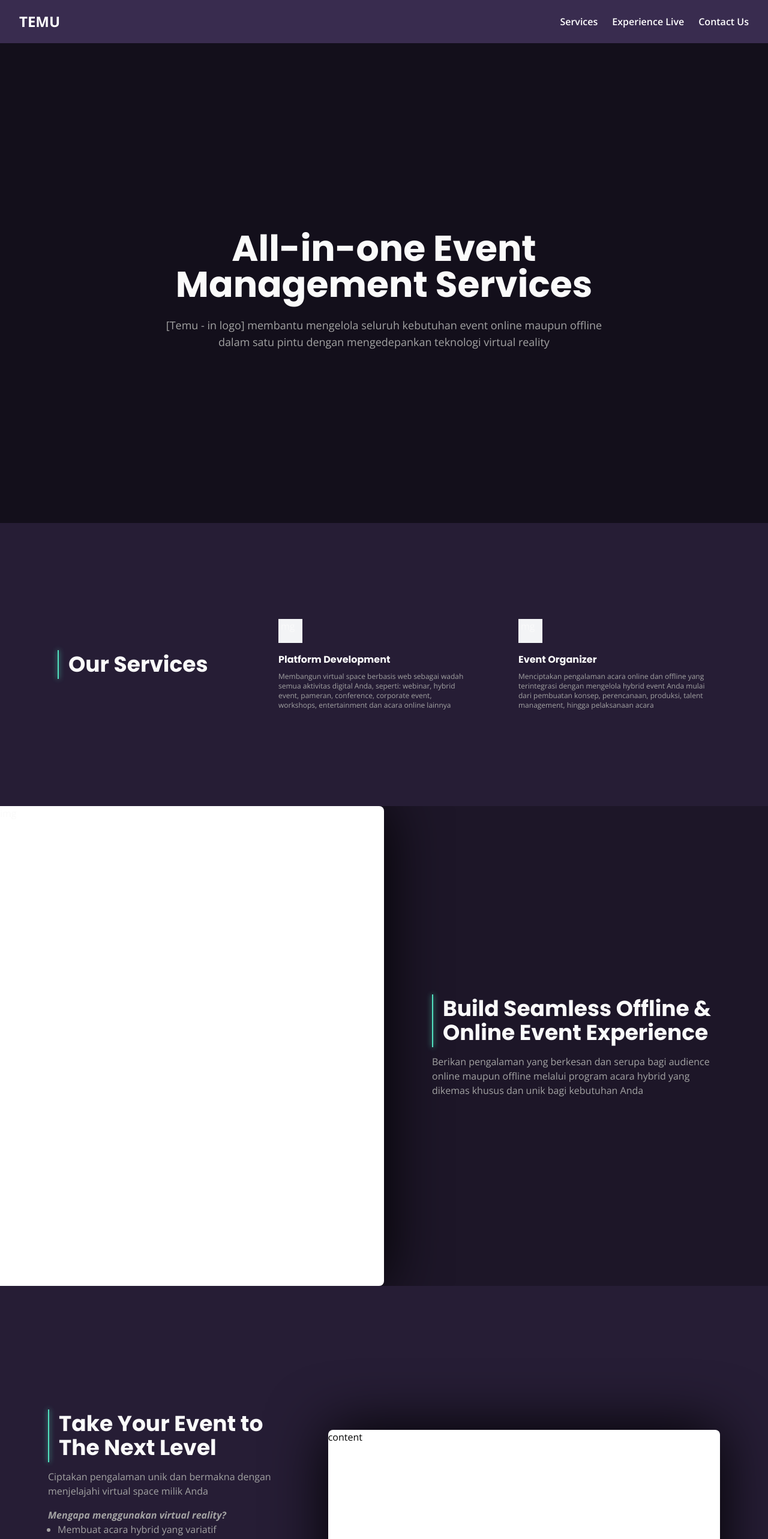
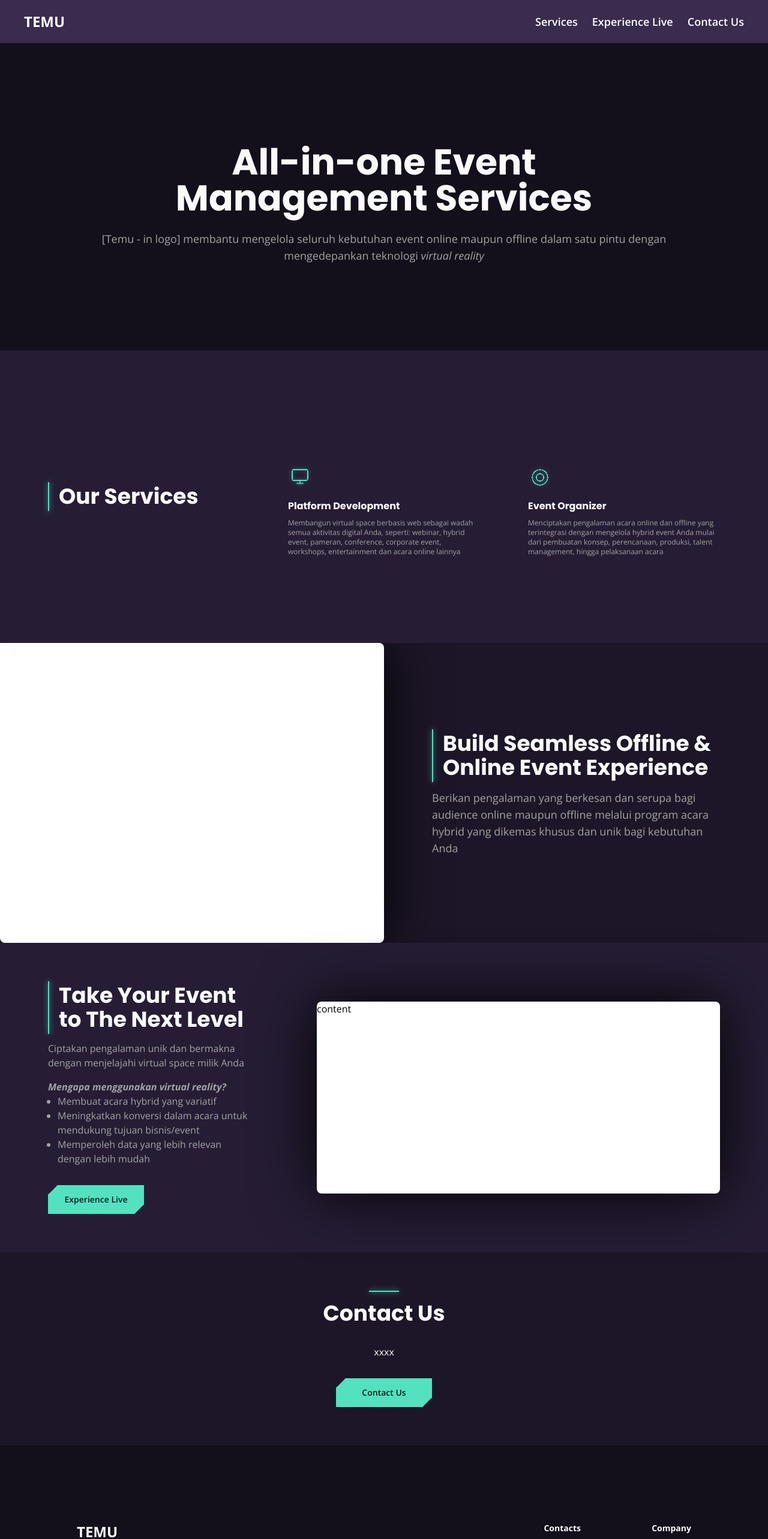
Before and after one commit to Darren-34810/cranium-fe, a React (Create React App) app: page /welcome in a window 1280 px wide. Shown: the top 2566 px of the page at 60% size. Built offline with nearby package versions, Linux system fonts and the light colour scheme.

Commit message:
Responsive Landing Page

```diff
--- a/src/components/Footer.js
+++ b/src/components/Footer.js
@@ -1,13 +1,14 @@
 const Footer = () => {
 
   return (
-    <div className="bg-primary-900 flex justify-between p-32">
+    <div className="bg-primary-900">
+    <div className="max-w-screen-2xl flex flex-col md:flex-row justify-between p-16 sm:p-24 md:p-32 mx-auto">
       <div>
         <h2 className="font-sans font-bold text-2xl">TEMU</h2>
         <p className="text-sm mt-4">© 2022 CRANIUM INDONESIA. ALL RIGHTS RESERVED</p>
         <a href="#" className="inline-block text-sm mt-4 hover:text-secondary-500">Privacy — Terms</a>
       </div>
-      <div className="flex">
+      <div className="flex mt-12 sm:mt-20 md:mt-0">
         <div className="mr-20">
           <p className="text-sm font-bold">Contacts</p>
           <div className="flex flex-col">
@@ -26,6 +27,7 @@ const Footer = () => {
         </div>
       </div>
     </div>
+    </div>
   )
 }
 export default Footer
--- a/src/components/TopNavbar.js
+++ b/src/components/TopNavbar.js
@@ -8,15 +8,16 @@ const TopNavbar = () => {
   }
 
   return (
-    <nav className="flex items-center justify-between flex-wrap bg-primary-500 px-8 py-5 w-full z-10 top-0">
-      <a href="/" className="text-2xl font-bold text-white">
+    <nav className="bg-primary-500">
+      <div className="max-w-screen-2xl flex items-center justify-between flex-wrap px-8 sm:px-10 py-4 sm:py-5 mx-auto z-10 top-0">
+        <a href="/" className="text-xl sm:text-2xl font-bold text-white">
           TEMU
         </a>
 
         <div className="block sm:hidden">
           <button onClick={navToggle}
-          className="flex items-center px-3 py-2 border rounded text-white">
-          <svg className="fill-current h-3 w-3" viewBox="0 0 20 20" xmlns="http://www.w3.org/2000/svg">
+            className="flex items-center text-white">
+            <svg className="fill-current h-5" viewBox="0 0 20 20" xmlns="http://www.w3.org/2000/svg">
               <title>Menu</title>
               <path d="M0 3h20v2H0V3zm0 6h20v2H0V9zm0 6h20v2H0v-2z" />
             </svg>
@@ -29,15 +30,16 @@ const TopNavbar = () => {
           ref={navContentRef}>
           <ul className="sm:flex justify-end flex-1 items-center">
             <li className="ml-0 sm:ml-6 font-semibold">
-            <a href="#services" className="inline-block py-2 sm:py-0 text-white no-underline hover:text-secondary-500 transition">Services</a>
+              <a href="#services" className="inline-block py-2 sm:py-0 text-base md:text-lg text-white no-underline hover:text-secondary-500 transition">Services</a>
             </li>
             <li className="ml-0 sm:ml-6 font-semibold">
-            <a href="#live" className="inline-block py-2 sm:py-0 text-white no-underline hover:text-secondary-500 transition">Experience Live</a>
+              <a href="#live" className="inline-block py-2 sm:py-0 text-base md:text-lg text-white no-underline hover:text-secondary-500 transition">Experience Live</a>
             </li>
             <li className="ml-0 sm:ml-6 font-semibold">
-            <a href="#contact" className="inline-block py-2 sm:py-0 text-white no-underline hover:text-secondary-500 transition">Contact Us</a>
+              <a href="#contact" className="inline-block py-2 sm:py-0 text-base md:text-lg text-white no-underline hover:text-secondary-500 transition">Contact Us</a>
             </li>
           </ul>
+        </div>
       </div>
     </nav>
   )
--- a/src/index.css
+++ b/src/index.css
@@ -98,19 +98,15 @@
     }
 
     .vl {
-        @apply h-auto w-0.5 border-l-2 border-secondary-500 mr-4 shadow-[0_0_8px] shadow-secondary-500;
-    }
-
-    .vl-2 {
-        @apply h-auto w-0.5 border-l-2 border-secondary-500 mr-4 shadow-[0_0_8px] shadow-secondary-500;
+        @apply h-auto w-0.5 border-l-2 border-t-0 border-secondary-500 mr-4 mb-0 shadow-[0_0_8px] shadow-secondary-500;
     }
 
     .hl {
-        @apply w-[50px] h-0.5 border-t-2 border-secondary-500 mb-4 shadow-[0_0_8px] shadow-secondary-500;
+        @apply w-[50px] h-0.5 border-t-2 border-l-0 border-secondary-500 mb-4 mr-0 shadow-[0_0_8px] shadow-secondary-500;
     }
 
     .hl-2 {
-        @apply w-[100px] h-0.5 border-t-2 border-secondary-500 mb-4 shadow-[0_0_8px] shadow-secondary-500;
+        @apply w-[100px] h-0.5 border-t-2 border-l-0 border-secondary-500 mb-4 mr-0 shadow-[0_0_8px] shadow-secondary-500;
     }
 
     .shadow-black {
--- a/src/pages/Welcome.jsx
+++ b/src/pages/Welcome.jsx
@@ -5,70 +5,81 @@ import TopNavbar from "../components/TopNavbar";
 
 const Welcome = () => {
   return (
-    <div className="scroll-smooth">
+    <div>
       {/* Header */}
       <TopNavbar />
 
       {/* Hero */}
-      <div className="bg-primary-900 h-screen sm:h-screen flex flex-col justify-center items-center">
-        <h1 className="text-3xl sm:text-4xl md:text-6xl font-bold my-6 max-w-screen-md text-center">
+      <div id="hero" className="bg-primary-900">
+        <div className="flex flex-col justify-center items-center py-36 mx-auto">
+          <h1 className="text-2xl sm:text-4xl lg:text-6xl font-bold my-6 max-w-[90%] sm:max-w-screen-sm lg:max-w-screen-md text-center">
             All-in-one Event Management Services
           </h1>
-        <p className="text-base md:text-lg text-neutral-400 max-w-screen-md text-center">
-          [Temu - in logo] membantu mengelola seluruh kebutuhan event online maupun offline dalam satu pintu dengan mengedepankan teknologi virtual reality
+          <p className="text-xs sm:text-base lg:text-lg text-neutral-400 max-w-[90%] sm:max-w-[80%] lg:max-w-screen-[70%] text-center">
+            [Temu - in logo] membantu mengelola seluruh kebutuhan event online maupun offline dalam satu pintu dengan mengedepankan teknologi <i>virtual reality</i>
           </p>
+        </div>
       </div>
 
       {/* Services */}
-      <div id="services"
-        className="bg-primary-700 flex justify-between items-center px-24 py-36">
-        <div className="flex items-stretch">
-          <div className="vl"></div>
-          <h2 className="text-2xl md:text-4xl font-bold py-1">
+      <div id="services" className="bg-primary-700">
+        <div
+          className="max-w-screen-2xl flex flex-col lg:flex-row justify-between items-center sm:items-stretch lg:items-center p-12 sm:px-20 sm:py-16 lg:py-36 mx-auto">
+          <div className="flex flex-col sm:flex-row items-center sm:items-stretch">
+            <div className="hl sm:vl"></div>
+            <h2 className="text-2xl lg:text-4xl font-bold py-1 lg:mr-16 lg:mr-8 xl:mr-0">
               Our Services
             </h2>
           </div>
           <div
-          className="bg-primary-700 flex justify-between items-center">
-          <div className="flex flex-col max-w-xs my-4">
-            <div className="bg-gray-100 w-10 h-10 mb-4">img</div>
+            className="flex flex-col sm:flex-row justify-between items-center mt-12">
+            <div className="flex flex-col items-center sm:items-stretch text-center sm:text-left max-w-xs">
+              <div className="w-10 h-10 mb-4">
+                <img src="platform.svg" alt="Platform Development" />
+              </div>
               <h6 className="text-md font-bold mb-2">Platform Development</h6>
               <p className="text-xs text-neutral-400">Membangun virtual space berbasis web sebagai wadah semua aktivitas digital Anda, seperti: webinar, hybrid event, pameran, conference, corporate event, workshops, entertainment dan acara online lainnya</p>
             </div>
-          <div className="flex flex-col max-w-xs my-4 ml-20">
-            <div className="bg-gray-100 w-10 h-10 mb-4">img</div>
+            <div className="flex flex-col items-center sm:items-stretch text-center sm:text-left max-w-xs mt-12 sm:mt-0 sm:ml-20">
+              <div className="w-10 h-10 mb-4">
+                <img src="organize.svg" alt="Event Organizer" />
+              </div>
               <h6 className="text-md font-bold mb-2">Event Organizer</h6>
               <p className="text-xs text-neutral-400">Menciptakan pengalaman acara online dan offline yang terintegrasi dengan mengelola hybrid event Anda mulai dari pembuatan konsep, perencanaan, produksi, talent management, hingga pelaksanaan acara</p>
             </div>
           </div>
         </div>
+      </div>
 
       {/* Build Seamless */}
-      <div className="bg-primary-800 h-screen flex justify-center items-center overflow-hidden">
-        <div className="w-3/6 h-full bg-white rounded-r-lg shadow-black">
+      <div id="seamless" className="bg-primary-800">
+        <div className="max-w-screen-2xl flex flex-col lg:flex-row justify-center overflow-hidden 2xl:py-20 mx-auto">
+          <div className="h-80 sm:h-96 lg:h-[unset] lg:w-3/6 bg-white rounded-b-lg lg:rounded-r-lg 2xl:rounded-lg shadow-black">
             img
           </div>
-        <div className="w-3/6 h-full flex flex-col justify-center items-center px-20">
+          <div className="lg:w-3/6 flex flex-col justify-center items-center p-10 sm:px-20 sm:py-16 lg:py-36">
             <div>
               <div className="flex items-stretch mb-3">
-              <div className="vl-2"></div>
-              <h2 className="text-2xl md:text-4xl font-bold py-1">Build Seamless Offline & Online Event Experience</h2>
+                <div className="vl"></div>
+                <h2 className="text-2xl lg:text-4xl font-bold py-1">Build Seamless Offline & Online Event Experience</h2>
               </div>
-            <p className="text-neutral-400">Berikan pengalaman yang berkesan dan serupa bagi audience online maupun offline melalui program acara hybrid yang dikemas khusus dan unik bagi kebutuhan Anda</p>
+              <p className="text-neutral-400 text-base lg:text-lg">Berikan pengalaman yang berkesan dan serupa bagi audience online maupun offline melalui program acara hybrid yang dikemas khusus dan unik bagi kebutuhan Anda</p>
+            </div>
           </div>
         </div>
       </div>
 
       {/* Experience Live */}
-      <div id="live" className="bg-primary-700 min0h-screen">
-        <div className="h-screen flex justify-between items-center px-20">
-          <div className="w-4/12 flex flex-col items-start">
-            <div className="flex items-stretch mb-3">
-              <div className="vl-2"></div>
-              <h2 className="text-2xl md:text-4xl font-bold py-1">Take Your Event to The Next Level</h2>
+      <div id="live" className="bg-primary-700">
+        <div className="max-w-screen-2xl max-h-fit grid lg:grid-cols-10 lg:justify-items-stretch lg:items-center p-10 sm:px-20 sm:py-16 mx-auto">
+
+          <div className="order-1 lg:col-span-3 flex items-stretch mb-3">
+            <div className="vl"></div>
+            <h2 className="text-2xl lg:text-4xl font-bold py-1">Take Your Event to The Next Level</h2>
           </div>
-            <p className="text-neutral-400 mb-4">Ciptakan pengalaman unik dan bermakna dengan menjelajahi virtual space milik Anda</p>
-            <div className="text-neutral-400">
+          <div className="order-3 lg:col-span-3 lg:row-start-2 text-neutral-400">
+            <p className="mb-4">Ciptakan pengalaman unik dan bermakna dengan menjelajahi virtual space milik Anda</p>
+            <div>
               <b><i>Mengapa menggunakan virtual reality?</i></b>
               <ul className="list-disc ml-4">
                 <li>Membuat acara hybrid yang variatif</li>
@@ -78,18 +89,20 @@ const Welcome = () => {
             </div>
             <Button variant="primary" size="large" isCustom={true} className="mt-8">Experience Live</Button>
           </div>
-          <div className="w-7/12">
-            <div className="w-full h-80 bg-white text-black rounded-lg shadow-black">content</div>
+          <div className="order-2 lg:col-start-5 lg:col-span-6 lg:row-span-2 my-5 sm:my-8">
+            <div className="w-full h-52 sm:h-80 bg-white text-black rounded-lg shadow-black">content</div>
           </div>
         </div>
       </div>
 
       {/* Contact Us */}
-      <div id="contact" className="bg-primary-800 flex flex-col justify-center items-center py-16">
+      <div id="contact" className="bg-primary-800">
+        <div className="flex flex-col justify-center items-center py-16 mx-auto">
           <div className="hl"></div>
-        <h2 className="text-2xl md:text-4xl font-bold">Contact Us</h2>
+          <h2 className="text-2xl lg:text-4xl font-bold">Contact Us</h2>
           <p className="mt-8">xxxx</p>
           <Button variant="primary" size="large" isCustom={true} className="mt-8">Contact Us</Button>
+        </div>
       </div>
 
       {/* Footer */}
```
Also changed, not shown: src/pages/Homepage.jsx (+11 -21 lines), public/organize.svg (added), public/platform.svg (added). Lines whose indentation alone changed are shown as unchanged.
